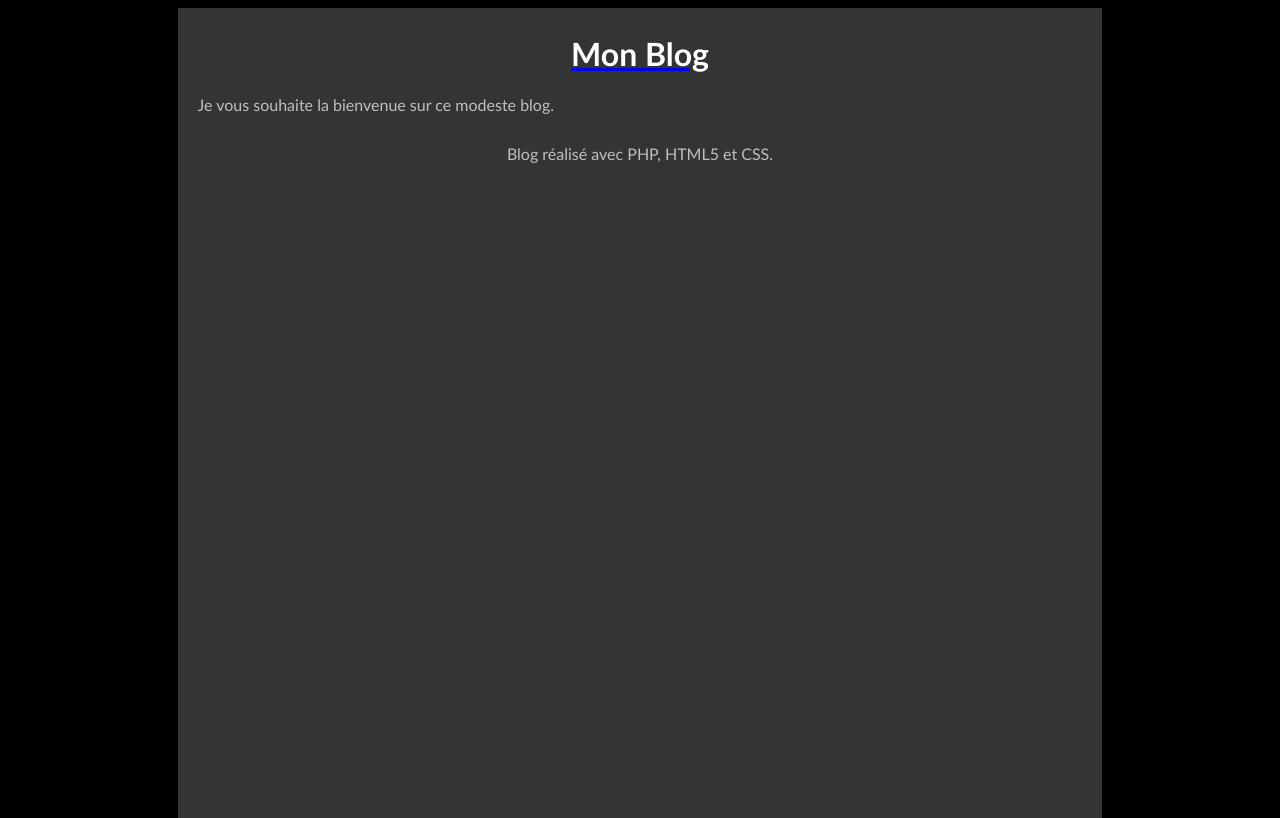
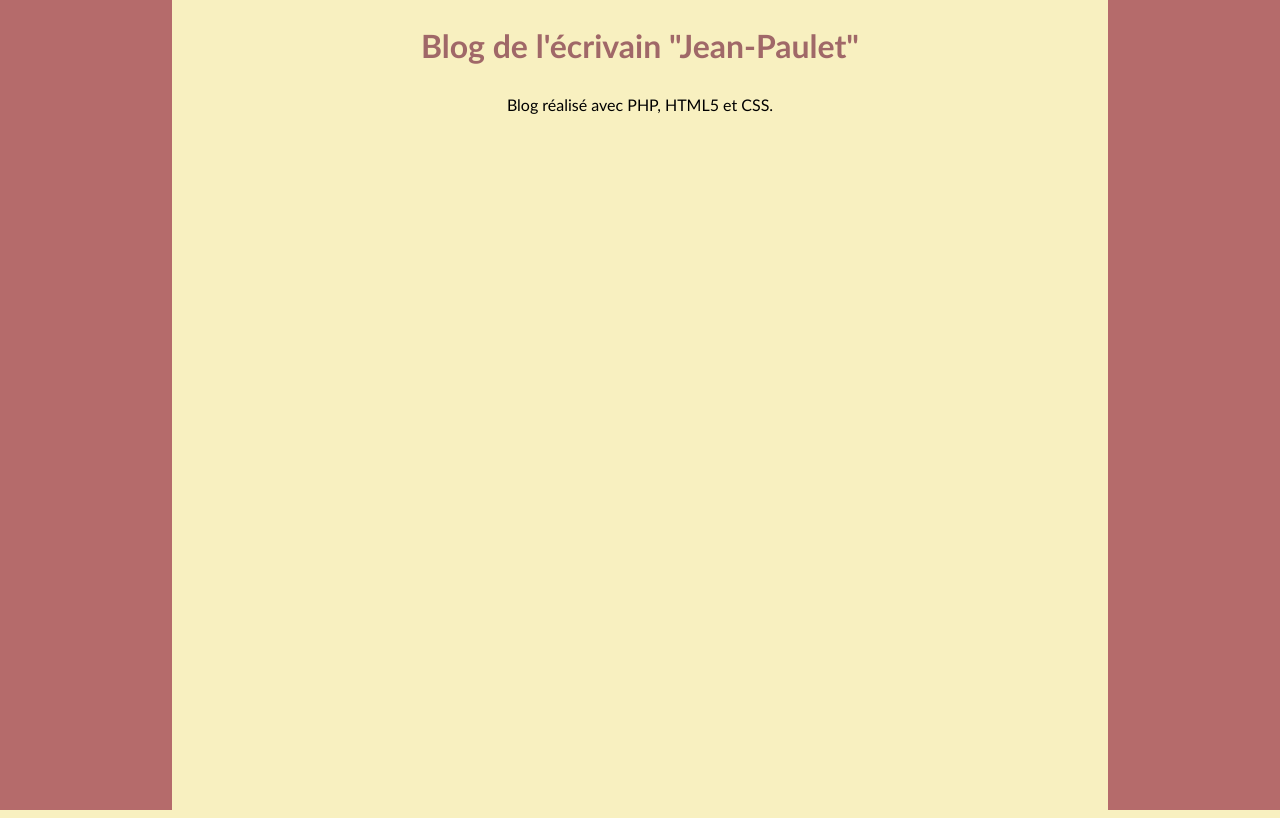
Before and after one commit to BenACS/projet_4, a PHP site: page / in a window 1280 px wide. Run offline with PHP 8.4, Linux system fonts and the light colour scheme; data that the repository does not hold is empty.

Commit message:
Balises H1 des billets remplacés par des balises H2 (érreur lors d'un test WCAG). Modification de la partie graphique du site (fichier CSS); Design actuel: bok_menu.

```diff
--- a/Contenu/style.css
+++ b/Contenu/style.css
@@ -9,25 +9,36 @@
    - le parent de body également en "height: 100%". */
 html, body {
     height: 100%;
+    margin: 0;
+    padding: 0;
 }
 
 body {
-    color: #bfbfbf;
-    background: black;
+    background: rgb(181, 107, 107);
     font-family: 'Futura-Medium', 'Futura', 'Trebuchet MS', sans-serif;
 }
 
-h1 {
-    color: white;
+h1, h2 {
+    color: rgb(160, 104, 104);
+}
+
+a {
+    text-decoration: none;
 }
 
 .titreBillet {
     margin-bottom : 0px;
 }
 
+hr {
+  border: 1px solid rgb(232, 216, 192);
+}
+
+/* BILLETS */
+
 #global {
     min-height: 100%;  /* Voir commentaire sur html et body plus haut */
-    background: #333534;
+    background: rgb(248, 240, 192);
     width: 70%;
     margin: auto;	/* Permet de centrer la div */
     text-align: justify;
@@ -38,9 +49,25 @@ h1 {
     margin-bottom : 30px;
 }
 
+article {
+    background: rgb(216, 168, 48);
+    border: 1px solid rgb(224, 152, 128);
+}
+
+article header p {
+    text-align: right;
+}
+
+article header p, article h2:first-of-type {
+    margin: 0;
+    background: rgba(248, 232, 152, 0.5);
+}
+
 #titreBlog, #piedBlog {
     text-align: center;
 }
+
+/* COMMENTAIRES */
 
 #titreReponses {
     font-size : 100%;
--- a/Vue/gabarit.php
+++ b/Vue/gabarit.php
@@ -8,8 +8,7 @@
     <body>
         <div id="global">
             <header>
-                <a href="index.php"><h1 id="titreBlog">Mon Blog</h1></a>
-                <p>Je vous souhaite la bienvenue sur ce modeste blog.</p>
+                <a href="index.php"><h1 id="titreBlog">Blog de l'écrivain "Jean-Paulet"</h1></a>
             </header>
             <div id="contenu">
                 <?= $contenu ?>
--- a/Vue/vueAccueil.php
+++ b/Vue/vueAccueil.php
@@ -1,13 +1,13 @@
-<?php $this->titre = "Mon Blog"; ?>
+<?php $this->titre = "Projet 4"; ?>
 
 <?php foreach ($billets as $billet):
     ?>
     <article>
         <header>
+            <p>posté le <?= $billet['date'] ?></p>
             <a href="<?= "index.php?action=billet&id=" . $billet['id'] ?>">
-                <h1 class="titreBillet"><?= $billet['titre'] ?></h1>
+                <h2 class="titreBillet"><?= $billet['titre'] ?></h2>
             </a>
-            <time><?= $billet['date'] ?></time>
         </header>
         <p><?= $billet['contenu'] ?></p>
     </article>
--- a/Vue/vueBillet.php
+++ b/Vue/vueBillet.php
@@ -3,13 +3,13 @@
 <article>
     <header>
         <h1 class="titreBillet"><?= $billet['titre'] ?></h1>
-        <time><?= $billet['date'] ?></time>
+        <time>posté le <?= $billet['date'] ?></time>
     </header>
     <p><?= $billet['contenu'] ?></p>
 </article>
 <hr />
 <header>
-    <h1 id="titreReponses">Réponses à <?= $billet['titre'] ?></h1>
+    <h2 id="titreReponses">Réponses à <?= $billet['titre'] ?></h2>
 </header>
 <?php foreach ($commentaires as $commentaire): ?>
     <p><?= $commentaire['auteur'] ?> dit :</p>
--- a/Vue/vueErreur.php
+++ b/Vue/vueErreur.php
@@ -1,3 +1,3 @@
-<?php $this->titre = "Mon Blog - Erreur !"; ?>
+<?php $this->titre = "Projet 4 - Erreur !"; ?>
 
 <p><?= $msgErreur ?></p>
```
